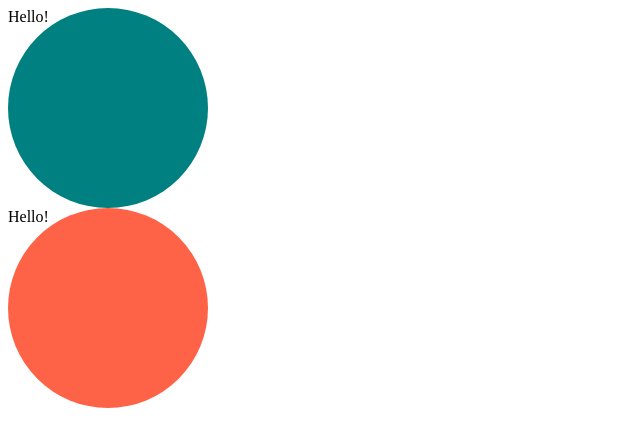
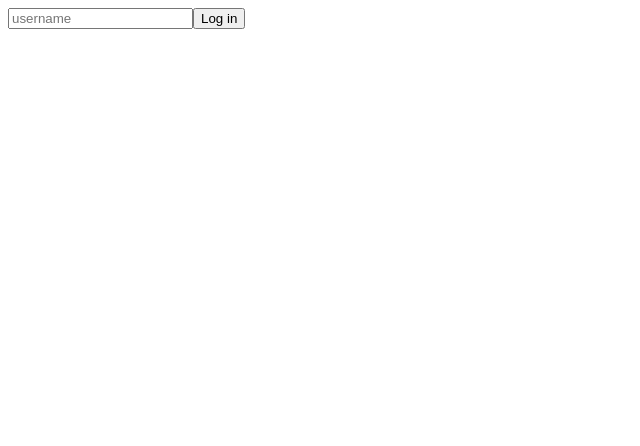
Before and after one commit to Parkjju/react-playground, a React (Create React App) app in the folder typescript-playground/: page / in a window 1280 px wide. Shown: the top 446 px of the page, without its empty margins (0-640 px from the left). Built offline with nearby package versions, Linux system fonts and the light colour scheme; the HTML template or start-up script is replaced by a standard one.

Commit message:
[docs] Typescript - event

```diff
--- a/typescript-playground/src/App.tsx
+++ b/typescript-playground/src/App.tsx
@@ -1,10 +1,30 @@
-import Circle from './Circle';
+import React, { useState } from 'react';
 
 function App() {
+    const [value, setValue] = useState('');
+
+    const onChange = (event: React.FormEvent<HTMLInputElement>) => {
+        const {
+            currentTarget: { value },
+        } = event;
+        setValue(value);
+    };
+
+    const onSubmit = (event: React.FormEvent<HTMLFormElement>) => {
+        event.preventDefault();
+        console.log('Hello! ', value);
+    };
     return (
         <div>
-            <Circle bgColor='teal' />
-            <Circle bgColor='tomato' />
+            <form onSubmit={onSubmit}>
+                <input
+                    value={value}
+                    onChange={onChange}
+                    type='text'
+                    placeholder='username'
+                />
+                <button>Log in</button>
+            </form>
         </div>
     );
 }
--- a/typescript-playground/src/Circle.tsx
+++ /dev/null
@@ -1,22 +0,0 @@
-import styled from 'styled-components';
-
-interface ContainerProps {
-    backColor: string;
-}
-
-const Container = styled.div<ContainerProps>`
-    width: 200px;
-    height: 200px;
-    background-color: ${(props) => props.backColor};
-    border-radius: 100px;
-`;
-
-interface CircleProps {
-    bgColor: string;
-}
-
-function Circle({ bgColor }: CircleProps) {
-    return <Container backColor={bgColor}>Hello!</Container>;
-}
-
-export default Circle;
```
